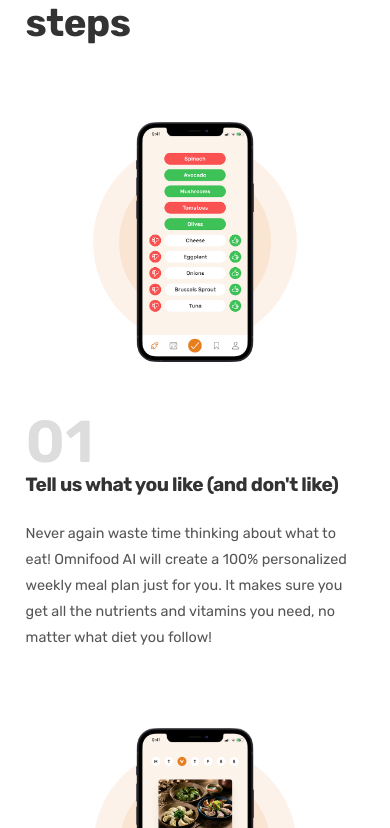
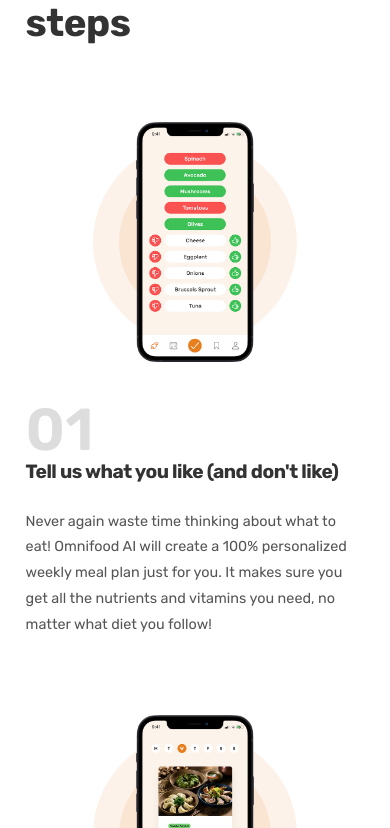
Before and after one commit to Euuphi/omnifood, a React (Create React App) app: page / in a window 390 px wide. Shown: the part 1316-2144 px from the top of the page. Built offline with nearby package versions, Linux system fonts and the light colour scheme.

Commit message:
Adjust gap in Step component on mobile

```diff
--- a/src/components/Sections/How/Step.js
+++ b/src/components/Sections/How/Step.js
@@ -40,7 +40,9 @@ const Step = ({
 
     return (
         <Container>
-            <Grid col={mobileScreen ? 1 : 2} gap="6.4rem">
+            <Grid
+                col={mobileScreen ? 1 : 2}
+                gap={mobileScreen ? "4.8rem" : "6.4rem"}>
                 {imageSide === "left" && imageBox}
                 <div className={styles.stepTextBox}>
                     <p className={styles.stepNumber}>{stepNumber}</p>
```
